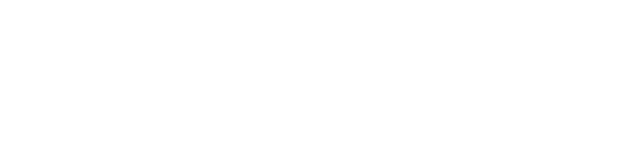
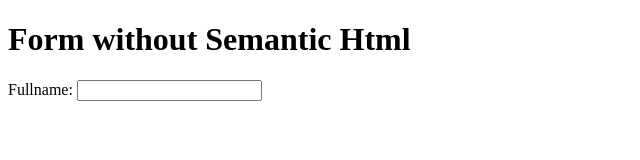
Before and after one commit to Ainsley-1/Sam, a plain HTML site: page index.html in a window 1280 px wide. Shown: the whole page, without its empty margins (0-640 px from the left). Drawn offline with Linux system fonts and the light colour scheme.

Commit message:
added html

```diff
--- a/index.html
+++ b/index.html
@@ -2,9 +2,17 @@
 <html lang="en">
 <head>
 
-    <title>Document</title>
+    <title>Form without Semantic Html </Html></title>
 </head>
+
 <body>
+    <h1>Form without Semantic Html</h1>
 
+    <form>
+      <label for="fullname">Fullname:</label>
+      <input type="text" id="fullname" name="fullname" required>
+
+      <label for=""></label>
+    </form>
 </body>
 </html>
```
